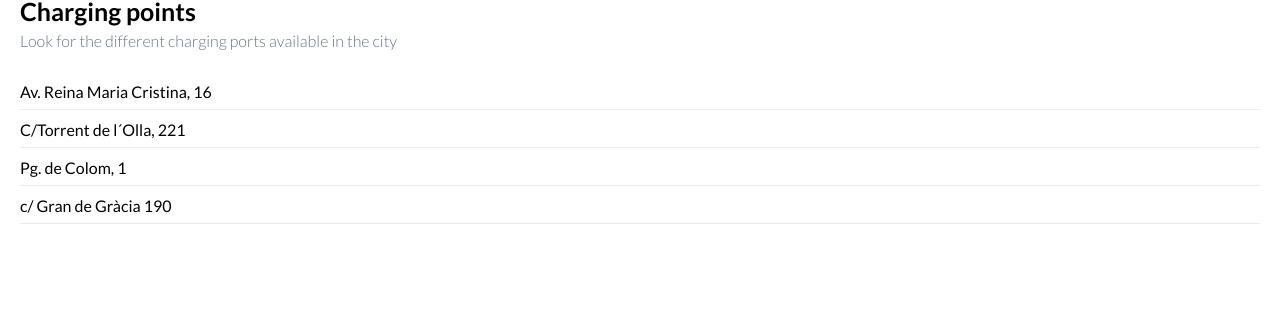
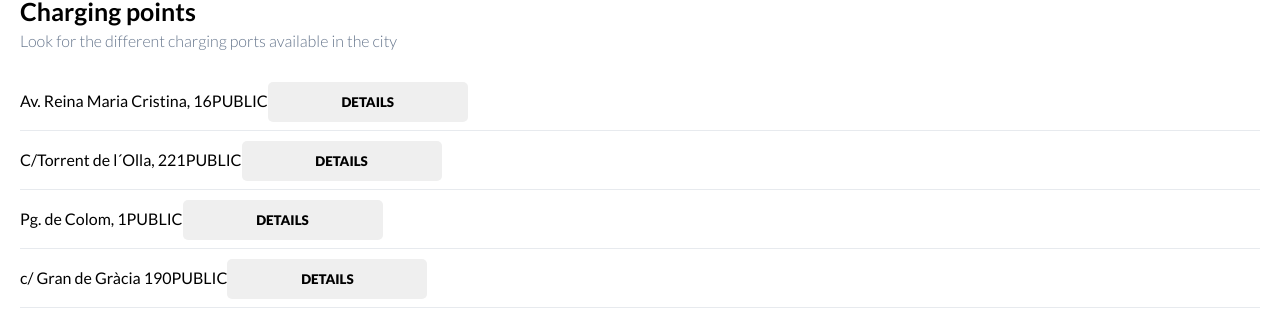
Before and after one commit to augusto-gs/ReCharge-BCN, a React (Vite) app: page /home in a window 1280 px wide. Shown: the part 616-941 px from the top of the page. Before the commit the page ends 860 px from the top, so only its background shows below. Built offline with nearby package versions, Linux system fonts and the light colour scheme.

Commit message:
Add LocationCard component to project

```diff
--- a/src/Pages/TablePage/TablePage.tsx
+++ b/src/Pages/TablePage/TablePage.tsx
@@ -1,13 +1,11 @@
 import Hero from "../../components/Hero/Hero";
 import Table from "../../components/Table/Table";
 
-const TablePage = () => {
-  return (
-    <>
-      <Hero />
-      <Table />
-    </>
-  );
-};
+const TablePage = () => (
+  <>
+    <Hero />
+    <Table />
+  </>
+);
 
 export default TablePage;
--- a/src/components/App/App.tsx
+++ b/src/components/App/App.tsx
@@ -3,8 +3,7 @@ import ContainerStyled from "../../../styles/shared/ContainerStyled";
 import { Routes, Navigate, Route } from "react-router-dom";
 import TablePage from "../../Pages/TablePage/TablePage";
 
-const App = (): React.ReactElement => {
-  return (
+const App = (): React.ReactElement => (
   <ContainerStyled className="main-container">
     <Header />
     <Routes>
@@ -13,6 +12,5 @@ const App = (): React.ReactElement => {
     </Routes>
   </ContainerStyled>
 );
-};
 
 export default App;
--- a/src/components/Button/Button.tsx
+++ b/src/components/Button/Button.tsx
@@ -4,7 +4,7 @@ interface ButtonProps {
   actionOnClick: () => void;
   type: "submit" | "button";
   text: string;
-  modifier: "button--hero";
+  modifier: "button--hero" | "button--detail";
   isDisabled: boolean;
 }
 
--- a/src/components/Header/Header.tsx
+++ b/src/components/Header/Header.tsx
@@ -1,7 +1,6 @@
 import HeaderStyled from "./HeaderStyled";
 
-const Header = (): React.ReactElement => {
-  return (
+const Header = (): React.ReactElement => (
   <HeaderStyled className="main-header">
     <img
       src="https://i.ibb.co/Cmm8xvN/recharge-bcn-high-resolution-logo-transparent-1.webp"
@@ -12,6 +11,5 @@ const Header = (): React.ReactElement => {
     />
   </HeaderStyled>
 );
-};
 
 export default Header;
--- /dev/null
+++ b/src/components/LocationCard/LocationCard.tsx
@@ -0,0 +1,27 @@
+import ChargingLocationStructure from "../../types";
+import Button from "../Button/Button";
+
+interface LocationCardProps {
+  location: ChargingLocationStructure;
+}
+
+const LocationCard = ({
+  location: {
+    address: { address_string },
+    access_restriction,
+  },
+}: LocationCardProps): React.ReactElement => (
+  <article className="location-card">
+    <span className="location-card__address">{address_string}</span>
+    <span className="location-card__status">{access_restriction}</span>
+    <Button
+      actionOnClick={() => {}}
+      type={"button"}
+      text={"Details"}
+      modifier={"button--detail"}
+      isDisabled={false}
+    />
+  </article>
+);
+
+export default LocationCard;
--- a/src/components/Table/Table.tsx
+++ b/src/components/Table/Table.tsx
@@ -1,4 +1,5 @@
 import locations from "../../data/bikeData";
+import LocationCard from "../LocationCard/LocationCard";
 import TableStyled from "./TableStyled";
 
 const Table = () => (
@@ -10,7 +11,7 @@ const Table = () => (
     <ul className="table">
       {locations.map((location) => (
         <li className="table__item" key={location.id}>
-          {location.address.address_string}
+          {<LocationCard location={location} />}
         </li>
       ))}
     </ul>
```
Lines whose indentation alone changed are shown as unchanged.
